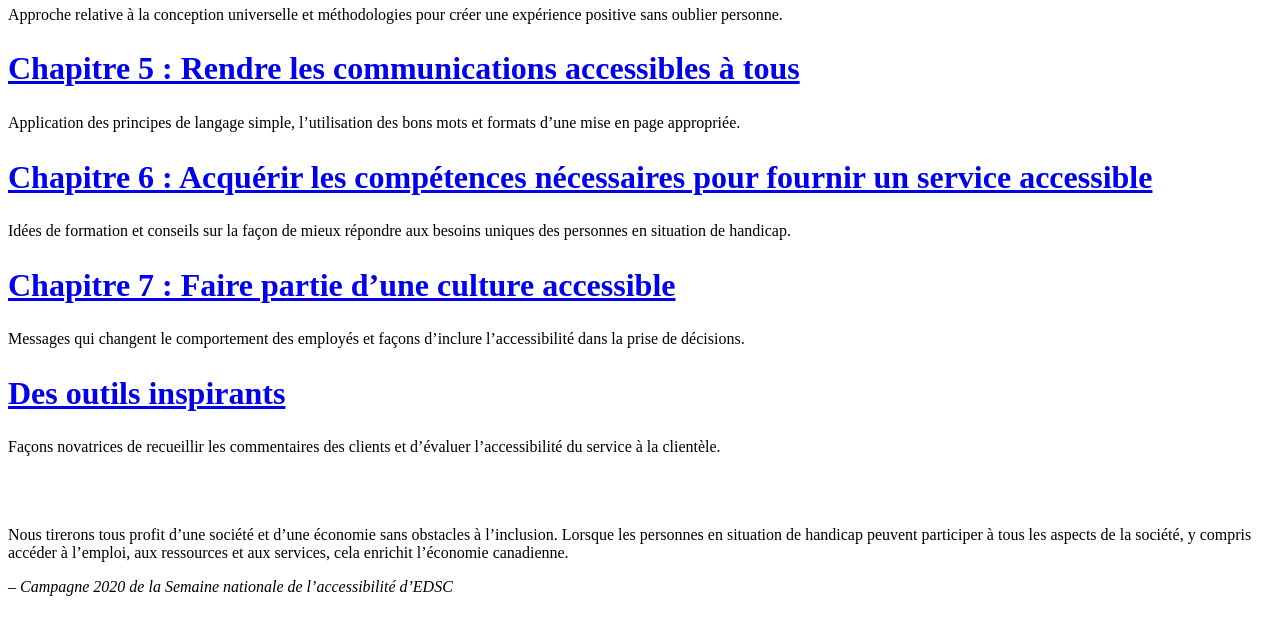
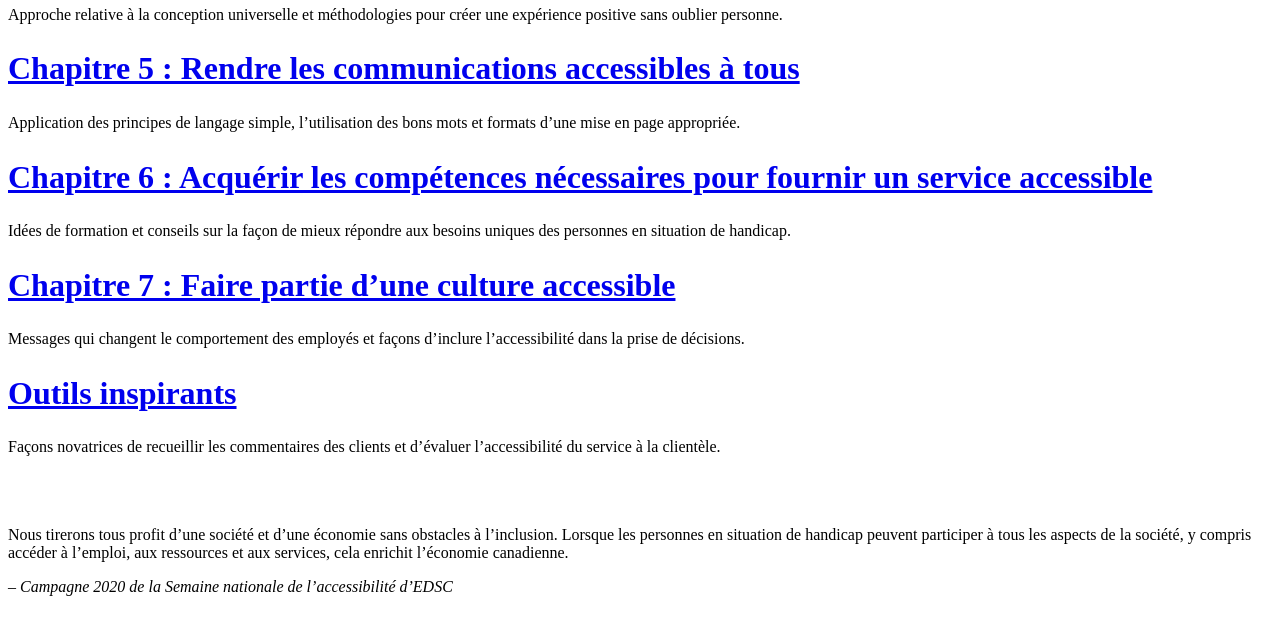
Before and after one commit to ceacs-cesca/ceacs-cesca.github.io, a plain HTML site: page playbook/index-fr.html in a window 1280 px wide. Shown: the part 682-1316 px from the top of the page. Drawn offline with Linux system fonts and the light colour scheme; a script that the page names is missing.

Commit message:
Update index-fr.html

```diff
--- a/playbook/index-fr.html
+++ b/playbook/index-fr.html
@@ -96,7 +96,7 @@
 						<p>Messages qui changent le comportement des employ&eacute;s et fa&ccedil;ons d&rsquo;inclure l&rsquo;accessibilit&eacute; dans la prise de d&eacute;cisions.</p>
 					</section>
 					<section class="col-sm-6 col-md-4">
-						<h2><a href="./tools/index-fr.html">Des outils inspirants</a></h2>
+						<h2><a href="./tools/index-fr.html">Outils inspirants</a></h2>
 						<p>Fa&ccedil;ons novatrices de recueillir les commentaires des clients et d&rsquo;&eacute;valuer l&rsquo;accessibilit&eacute; du service &agrave; la client&egrave;le.</p>
 					</section>
 				</div>
```
